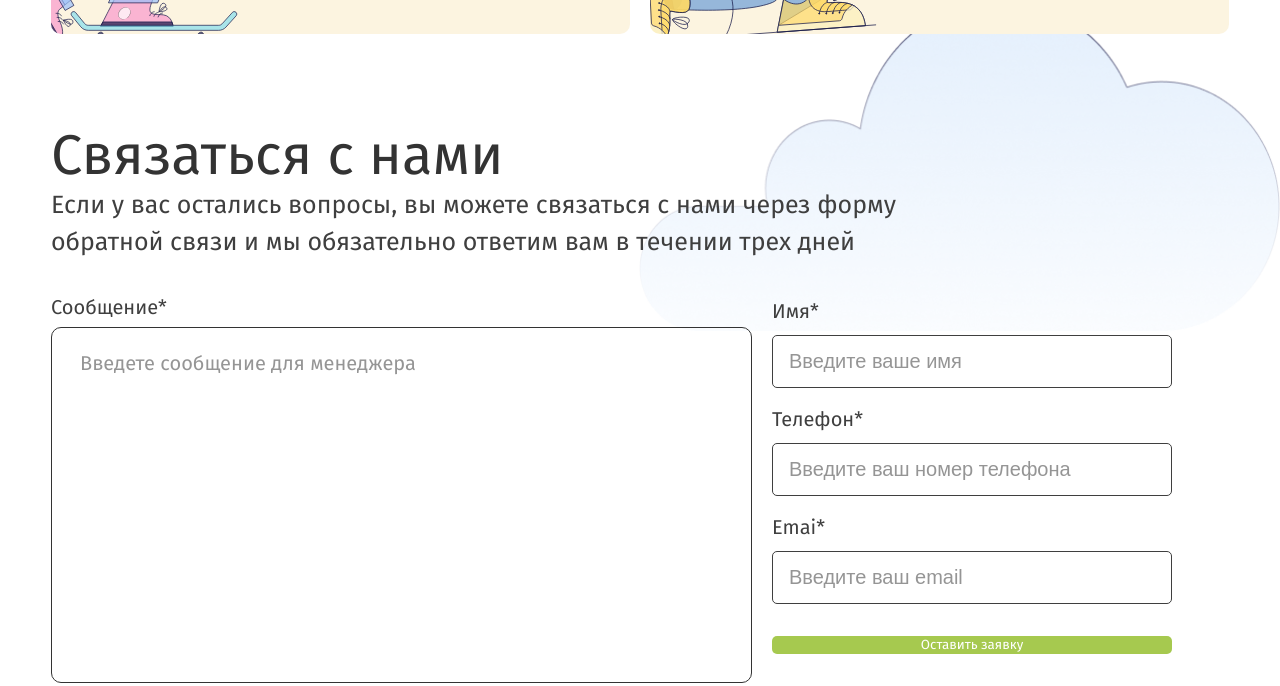
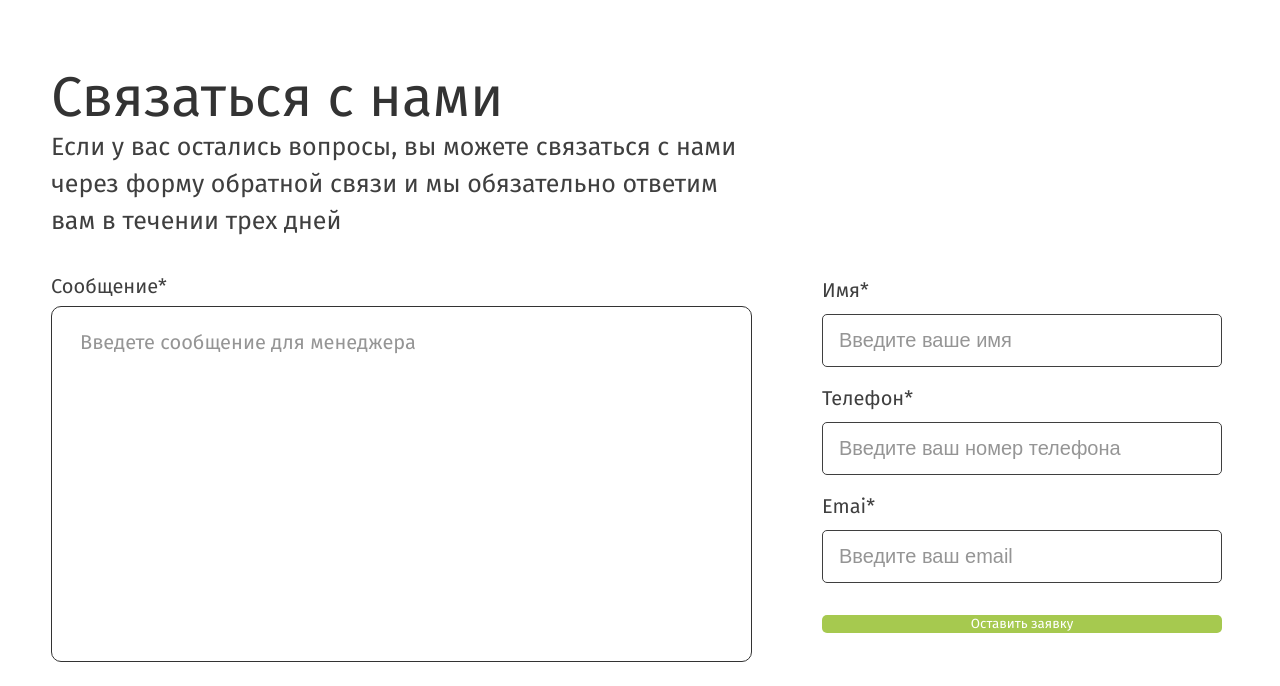
Before and after one commit to volunteers-for-city-projects/volunteers-frontend, a React (Create React App) app: page / in a window 1280 px wide. Shown: the part 1804-2490 px from the top of the page. Built offline with nearby package versions, Linux system fonts and the light colour scheme; no server answers; a web font is replaced by a local one.

Commit message:
style: changed styles components screen 1366

```diff
--- a/src/components/AboutProject/AboutProject.scss
+++ b/src/components/AboutProject/AboutProject.scss
@@ -72,7 +72,7 @@
 }
 @media screen and (max-width: 1919px) {
 	.about-project {
-
+		gap: 80px;
 		background-position:
 		top 306px right,
 		bottom -100px left;
--- a/src/components/FormRequest/FormRequest.scss
+++ b/src/components/FormRequest/FormRequest.scss
@@ -139,8 +139,17 @@
 }
 
 @media screen and (max-width: 1919px) {
+	.request {
+		background-image: none;
+	}
+	.form-request {
+		gap: 70px;
+	}
 	.request__container {
 		max-width: 1178px;
+		&-title  {
+			max-width: 697px;
+		}
 	}
 	.form-request__textarea {
 		width: 701px;
--- a/src/components/JoinButtons/JoinButtons.scss
+++ b/src/components/JoinButtons/JoinButtons.scss
@@ -91,8 +91,10 @@
 	}
 
 	@media screen and (max-width: 1919px) {
+		background-image: none;
 		&__container {
 			max-width: 1178px;
+			padding: 110px 0 94px;
 		}
 		&__item {
 			width: 580px;
--- a/src/components/News/News.scss
+++ b/src/components/News/News.scss
@@ -83,6 +83,7 @@
 		}
 		&__container-block {
 			max-width: 1178px;
+			padding: 170px 0 30px;
 		}
 
 	}
--- a/src/components/Slider/Slider.scss
+++ b/src/components/Slider/Slider.scss
@@ -1,3 +1,9 @@
 .custom-slider {
 	max-width: 540px !important;
 }
+@media screen and (max-width: 1919px) {
+	.custom-slider {
+		width: 540px !important;
+	}
+
+}
```
